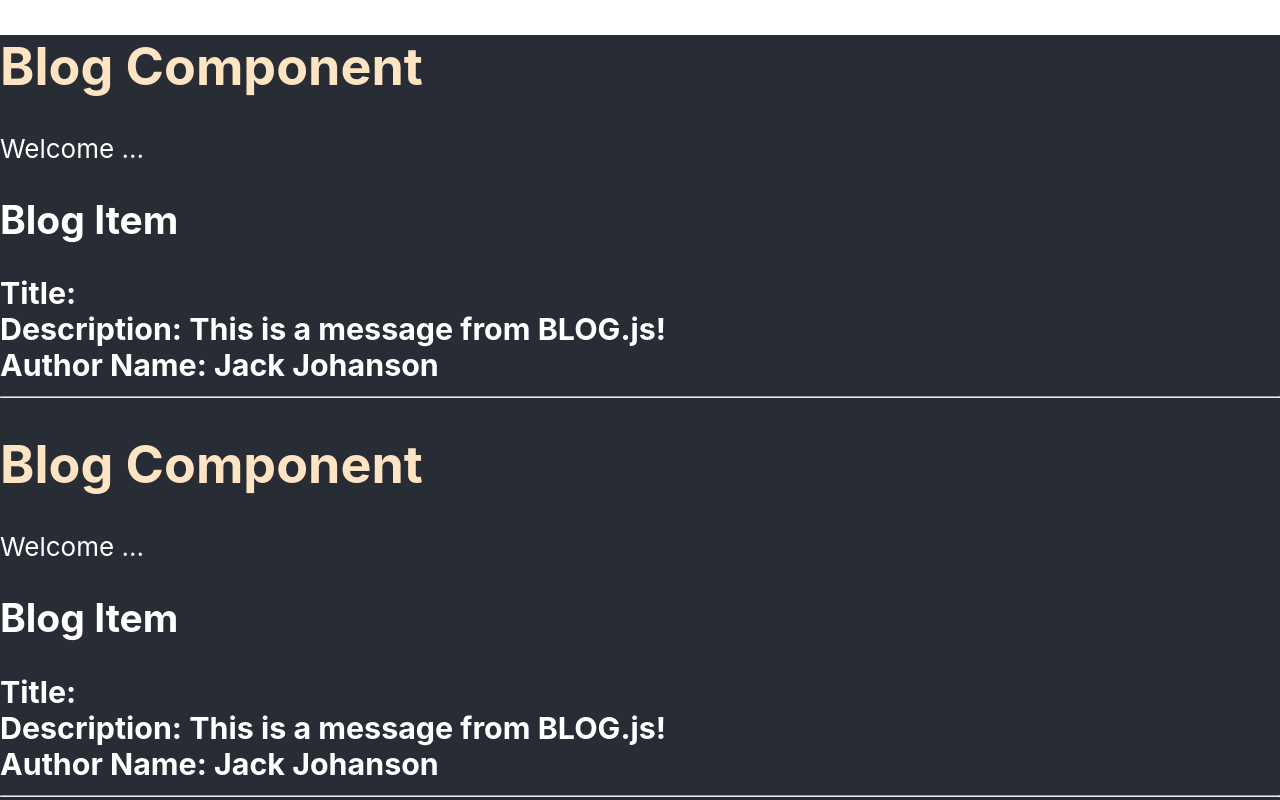
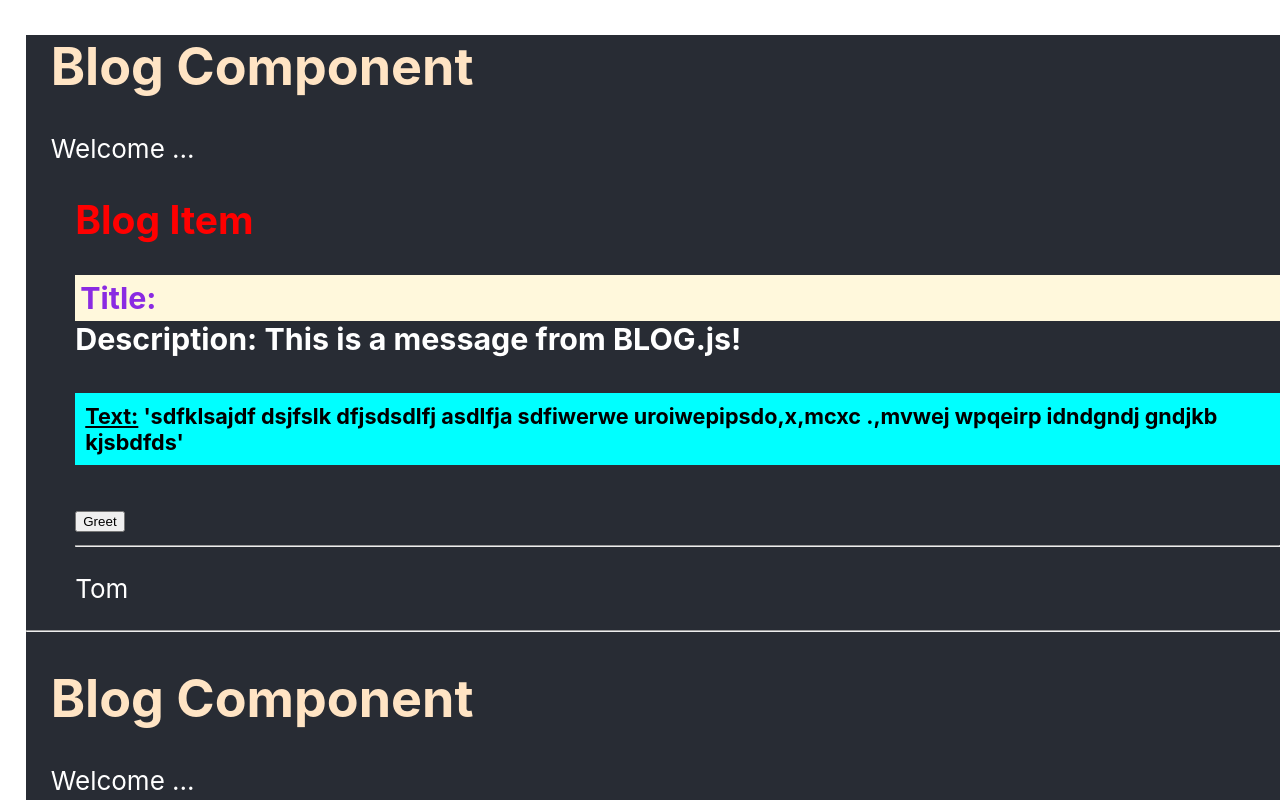
Before and after one commit to fun-projects-library/PhoneBookApp-react, a React (Create React App) app in the folder react-applicaation/: page / in a window 1280 px wide. Shown: the top 800 px of the page. Built offline with nearby package versions, Linux system fonts and the light colour scheme.

Commit message:
lesson 04.01

```diff
--- a/react-applicaation/src/App.css
+++ b/react-applicaation/src/App.css
@@ -44,3 +44,7 @@
 h3 {
   margin: 0;
 }
+
+#mainDiv {
+  margin-left: 2%;
+}
--- a/react-applicaation/src/App.js
+++ b/react-applicaation/src/App.js
@@ -12,7 +12,7 @@ import Blog from "./components/blog";
 
 function App() {
   return (
-    <div className="App">
+    <div id="mainDiv" className="App">
       <header className="App-header">
         {/* <h1 id="title">User Info</h1>
         <h3>Name: {user.name}</h3>
--- a/react-applicaation/src/components/BlogItems.js
+++ b/react-applicaation/src/components/BlogItems.js
@@ -1,16 +1,51 @@
 import React, { Component } from "react";
+import PropTypes from "prop-types"
+import "../styles/BlogItem.css"
 
 export default class BlogItems extends Component {
+
+  constructor(props){
+    super(props)
+    console.log("hello from constructor!")
+    //console.log(props)
+    this.state = {
+      name: "Tom",
+      lastName: "Jackson",
+      age: 32,
+      address: "23 Broadway"
+    }
+  }
+
+  static propTypes = {
+    blogMessage: PropTypes.string,
+    // data: PropTypes.object,
+    text: PropTypes.string.isRequired,
+    data: PropTypes.shape({uName: PropTypes.string.isRequired})
+  }
+  buttonClick = () => {
+    console.log("hello from button")
+    this.props.blogClick()
+  }
   render() {
     // console.log(this.props);
+    const myStyle = {
+      color: "black",
+      backgroundColor: "aqua",
+      padding: "10px"
+    }
     return (
-      <div>
-        <h2>Blog Item</h2>
-        <h3>Title:</h3>
+      <div id="mainDiv">
+        <h2 style={{color: "red",}}>Blog Item</h2>
+        <h3 className="subtitle">Title:</h3>
         <h3>Description: {this.props.blogMessage}</h3>
-        <h3>
+        <h5 style={myStyle}><u>Text:</u> '{this.props.text}'</h5>
+        <button onClick={this.buttonClick.bind(this)}>Greet</button>
+        {/* <h3>
           Author Name: {this.props.data.uName} {this.props.data.lastName}
-        </h3>
+        </h3> */}
+        {/* <span>{console.log(this.props)}</span> */}
+        <hr />
+        <p>{this.state.name}</p>
       </div>
     );
   }
--- a/react-applicaation/src/components/blog.js
+++ b/react-applicaation/src/components/blog.js
@@ -2,19 +2,24 @@ import React from "react";
 import BlogItems from "./BlogItems";
 
 class Blog extends React.Component {
+  blogClick = ()=>{
+    console.log("another hi to everyone from the BLOG.js :)")
+  }
   render() {
     let greet = "Welcome ...";
-    let userInfo = { uName: "Jack", lastName: "Johanson" };
+    let userInfo = { uName: "Jack", lastName: "Johanson", age: 25 };
+    let text = "sdfklsajdf dsjfslk dfjsdsdlfj asdlfja sdfiwerwe uroiwepipsdo,x,mcxc .,mvwej wpqeirp idndgndj gndjkb kjsbdfds";
+
     return (
-      <>
+      <div id="mainDiv">
         <h1 id="title">Blog Component</h1>
         <p>{greet}</p>
 
         <BlogItems
           blogMessage="This is a message from BLOG.js!"
-          data={userInfo}
+          data={userInfo} text ={text} blogClick={this.blogClick}
         />
-      </>
+      </div>
     );
   }
 }
--- a/react-applicaation/src/index.css
+++ b/react-applicaation/src/index.css
@@ -15,3 +15,7 @@ code {
 /* #title {
   color: red;
 } */
+
+/* #mainDiv {
+  margin-left: 2%;
+} */
--- /dev/null
+++ b/react-applicaation/src/styles/BlogItem.css
@@ -0,0 +1,7 @@
+
+
+.subtitle {
+    color: blueviolet;
+    background-color: cornsilk;
+    padding: 5px
+}
```
